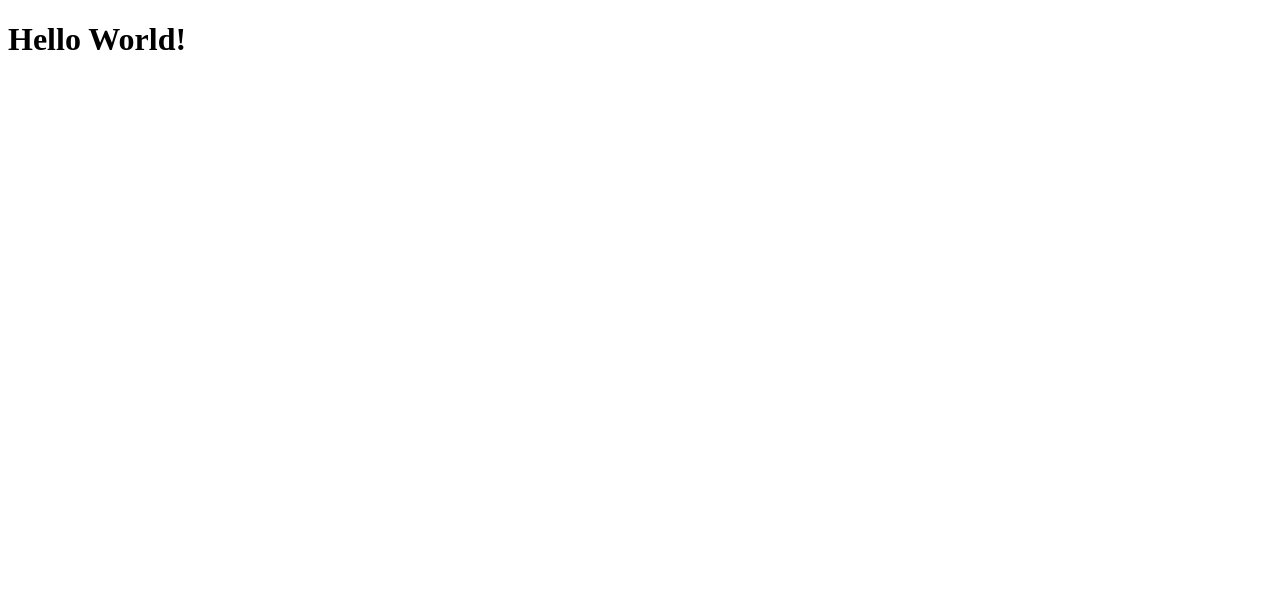
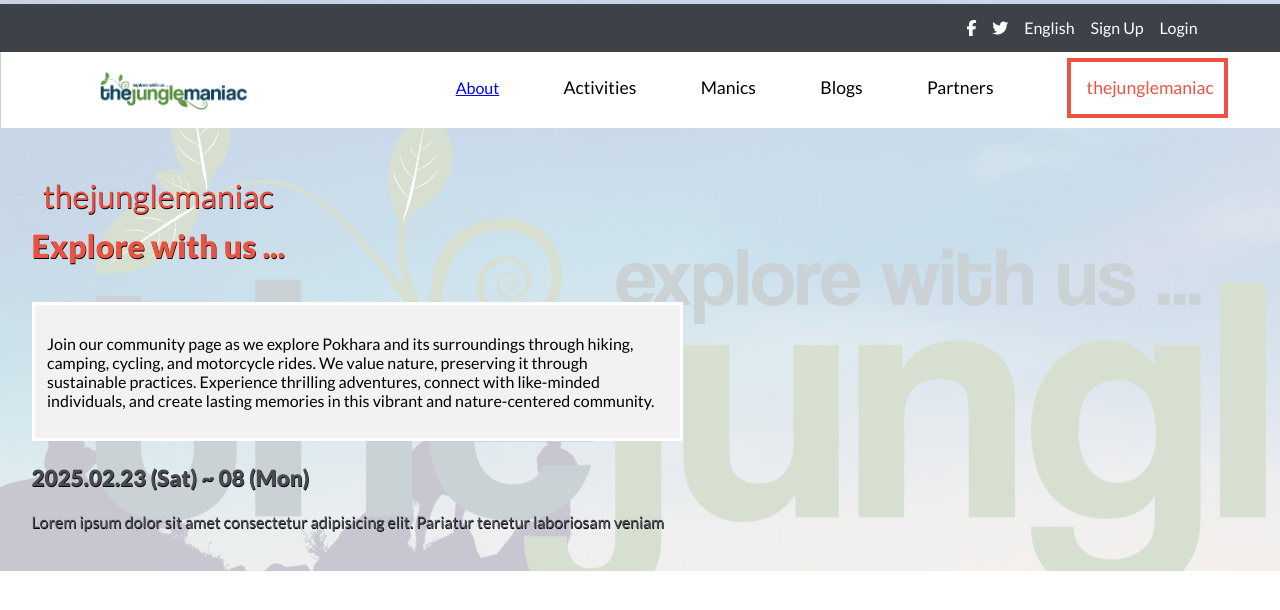
Before and after one commit to pushkar1995/capstone-project1.0, a website: page index.html in a window 1280 px wide. Drawn offline with Linux system fonts and the light colour scheme.

Commit message:
Add Header and Top Section HTML and CSS

```diff
--- a/index.html
+++ b/index.html
@@ -4,11 +4,88 @@
 <head>
     <meta charset="UTF-8">
     <meta name="viewport" content="width=device-width, initial-scale=1.0">
-    <title>Capstone Project!</title>
+    <link rel="stylesheet" href="style.css">
+    <link rel="preconnect" href="https://fonts.googleapis.com">
+    <link rel="preconnect" href="https://fonts.gstatic.com" crossorigin>
+    <link href="https://fonts.googleapis.com/css2?family=Lato:wght@100;400;900&family=Poppins:wght@100&display=swap"
+        rel="stylesheet">
+    <title>thejunglemanics</title>
 </head>
 
 <body>
-    <h1>Hello World!</h1>
+    <section>
+        <div class="front-page">
+
+            <div class="wrapper-1">
+                <div class="wrapper-overlay">
+                    <header class="desktop-topbar">
+                        <div>
+                            <a><i class="fa-brands fa-facebook-f"></i></a>
+                            <a><i class="fa-brands fa-twitter"></i></a>
+                            <a>English</a>
+                            <a>Sign Up</a>
+                            <a>Login</a>
+                        </div>
+                    </header>
+                    <nav class="desktop-menu">
+                        <div class="header-logo"><img src="JM-Images/JunglemanicLogo.png"></div>
+                        <div><a class="about-h4" href="./about.html">About</a></div>
+                        <div>
+                            <h4>Activities</h4>
+                        </div>
+                        <div>
+                            <h4>Manics</h4>
+                        </div>
+                        <div>
+                            <h4>Blogs</h4>
+                        </div>
+                        <div>
+                            <h4>Partners</h4>
+                        </div>
+                        <div>
+                            <h4 class="customized-navitem">thejunglemaniac</h4>
+                        </div>
+                    </nav>
+                    <div class="mobile-burger">
+                        <i id="burger" class="fa-sharp fa-solid fa-bars"></i>
+                        <div id="burger-menu-page" class="mobile-burger-menu-page">
+                            <ul>
+                                <i id='fa-close' class="fa fa-close"></i>
+                                <li id='link1' class="menu-content"><a class="about" href="./about.html">About</a></li>
+                                <li id='link2' class="menu-content"><a class="tickets" href="#">Tickets</a></li>
+                                <li id='link3' class="menu-content"><a class="program" href="#program">Activities</a>
+                                </li>
+                                <li id='link4' class="menu-content"><a class="bands" href="#headliner-section">Who's
+                                        on?</a></li>
+                            </ul>
+                        </div>
+                    </div>
+                    <section class="section-one-content">
+                        <h4>thejunglemaniac</h4>
+                        <h1>Explore with us ...</h1>
+                        <!-- <button>Explore >></button> -->
+                    </section>
+
+                    <section class="section-two-container">
+                        <p>Join our community page as we explore Pokhara and its surroundings through hiking,
+                            camping, cycling, and motorcycle rides. We value nature, preserving it through sustainable
+                            practices. Experience thrilling adventures, connect with like-minded individuals, and create
+                            lasting memories in this vibrant and nature-centered community.
+                        </p>
+                    </section>
+
+                    <section class="section-three-container">
+                        <h3>2025.02.23 (Sat) ~ 08 (Mon)</h3>
+                        <h4>
+                            Lorem ipsum dolor sit amet consectetur adipisicing elit. Pariatur tenetur laboriosam veniam
+                        </h4>
+                    </section>
+                </div>
+            </div>
+        </div>
+    </section>
+
+    <script src="https://kit.fontawesome.com/bd350dc967.js" crossorigin="anonymous"></script>
 </body>
 
 </html>
--- /dev/null
+++ b/style.css
@@ -0,0 +1,221 @@
+body {
+  font-family: 'Lato', sans-serif;
+  width: 100vw;
+  margin: 0;
+}
+
+.wrapper-1 {
+  position: relative;
+  background-image: url(JM-Images/JM-Background-Cover.jpeg);
+  background-repeat: no-repeat;
+  background-size: cover;
+  background-position: top;
+  width: 100vw;
+}
+
+.wrapper-overlay {
+  background-color: #f3f1f1d2;
+  padding: 1.2rem;
+  background-image: url(JM-Images/JunglemanicLogo.png);
+  background-repeat: repeat;
+  background-blend-mode: lighten;
+}
+
+.fa-bars {
+  color: #272a31;
+  font-size: 2rem;
+  height: 3.5rem;
+}
+
+.mobile-burger {
+  align-self: flex-start;
+}
+
+.mobile-burger-menu-page {
+  padding-top: 30%;
+  text-align: left;
+  margin-left: -1.2rem;
+  margin-top: -4.5rem;
+  height: 100vh;
+  width: 100vw;
+  position: fixed;
+  background-color: #272a31d0;
+  mix-blend-mode: luminosity;
+  z-index: 2;
+}
+
+.mobile-burger-menu-page > ul > li > a,
+.fa-close {
+  color: #fff;
+  text-decoration: none;
+  font-size: 1.7rem;
+  font-weight: 900;
+  text-shadow: 2px 2px #e92e19;
+  padding: 1%;
+  line-height: 140%;
+}
+
+#burger-menu-page {
+  display: none;
+}
+
+.menu-content {
+  padding-top: 10%;
+}
+
+#fa-close {
+  margin-left: 80%;
+}
+
+.section-one-content {
+  color: #ec5242;
+  text-shadow: 0.5px 0.5px #000;
+  padding: 3% 0 3% 0;
+}
+
+.section-one-content > h1 {
+  font-weight: 900;
+  font-size: 1.5rem;
+  margin: 0;
+}
+
+.section-one-content > h4 {
+  margin: 0;
+  font-size: 1rem;
+  padding: 3% 0 3% 0;
+  font-weight: 400;
+}
+
+.section-two-container {
+  border: 3px solid #fff;
+  background-color: #f3f1f1;
+  padding: 4%;
+  font-weight: 400;
+  font-size: 0.9rem;
+}
+
+.section-three-container {
+  color: #272a31;
+  text-shadow: 0.5px 0.5px #000;
+}
+
+.section-three-container > h3 {
+  font-size: 1.4rem;
+  margin-bottom: 0;
+  color: #484c52;
+}
+
+.section-three-container > h4 {
+  font-size: 0.8rem;
+  font-weight: 400;
+  color: #484c52;
+}
+
+.desktop-topbar,
+.desktop-menu {
+  display: none;
+}
+
+@media only screen and (min-width: 768px) {
+  /* .desktop-menu {
+    display: flex;
+  } */
+
+  .mobile-burger,
+  .see-more {
+    display: none;
+  }
+
+  .desktop-topbar,
+  .desktop-menu {
+    display: flex;
+  }
+
+  .desktop-topbar {
+    position: absolute;
+    width: 100vw;
+    height: 3rem;
+    justify-content: right;
+    background-color: #3d4148;
+    margin: 0;
+    margin-top: -1.2%;
+    margin-left: -1.5%;
+  }
+
+  .desktop-topbar > div {
+    width: 25vw;
+    align-self: center;
+  }
+
+  .desktop-topbar > div > a {
+    padding: 2%;
+    color: #fff;
+  }
+
+  .desktop-menu {
+    display: flex;
+    background-color: #fff;
+    margin-left: -1.5%;
+    margin-top: 2.3%;
+    width: 90.4vw;
+    justify-content: space-around;
+    align-items: center;
+    padding: 0 5% 0 5%;
+    height: 10vh;
+  }
+
+  .desktop-menu > div {
+    padding: 0.7%;
+  }
+
+  .header-logo {
+    height: 5vh;
+    margin-right: 12%;
+  }
+
+  .header-logo > img {
+    height: 6vh;
+  }
+
+  .customized-navitem {
+    color: #ec5242;
+    border: 0.3rem solid #ec5242;
+    padding: 12%;
+    width: 7.6rem;
+    margin: 7%;
+  }
+
+  .section-one-content {
+    margin: 0 10% 0 1%;
+  }
+
+  .section-one-content > h4 {
+    font-size: 2rem;
+    padding: 1%;
+  }
+
+  .section-one-content > h1 {
+    font-size: 2rem;
+  }
+
+  .section-two-container {
+    width: 50%;
+    margin: 0 10% 0 1%;
+    padding: 1%;
+    font-size: 1rem;
+  }
+
+  .section-three-container {
+    margin: 0 10% 0 1%;
+  }
+
+  .section-three-container > h4 {
+    font-size: 1rem;
+    color: #484c52;
+  }
+
+  .desktop-menu > div > h4 {
+    font-size: 1.1rem;
+    font-weight: 400;
+  }
+}
```
Also changed, not shown: JM-Images/ActivitiesIcons/ArtTherapyIcon.png (added), JM-Images/ActivitiesIcons/BicycleIcon.png (added), JM-Images/ActivitiesIcons/CampingIcon.png (added), JM-Images/ActivitiesIcons/HikingIcon.png (added), JM-Images/ActivitiesIcons/MeditationIcon.png (added), JM-Images/JM-Background-Cover.jpeg (added), JM-Images/JunglemanicLogo.png (added), JM-Images/JunglemanicWhiteLogo.png (added).
